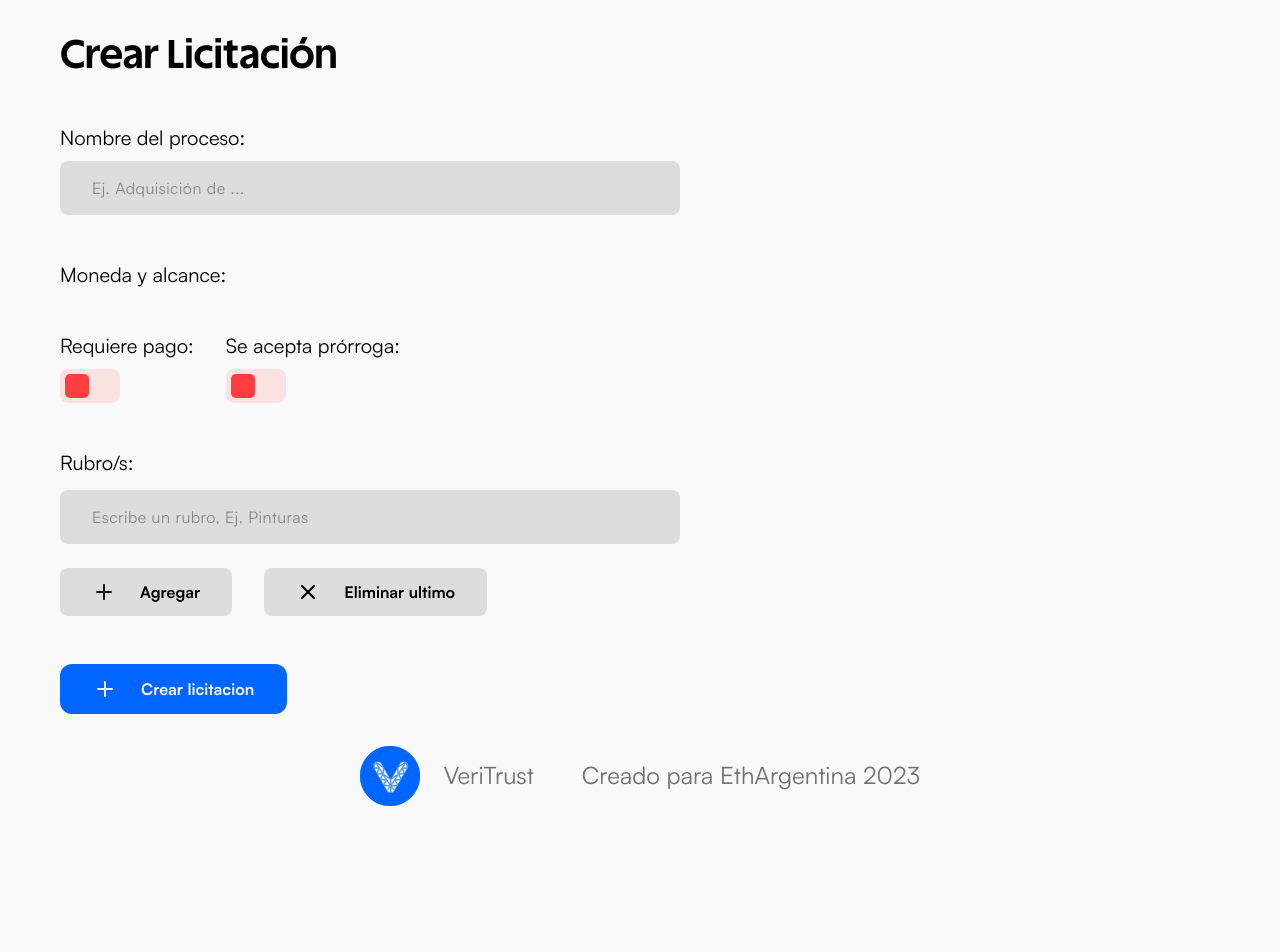
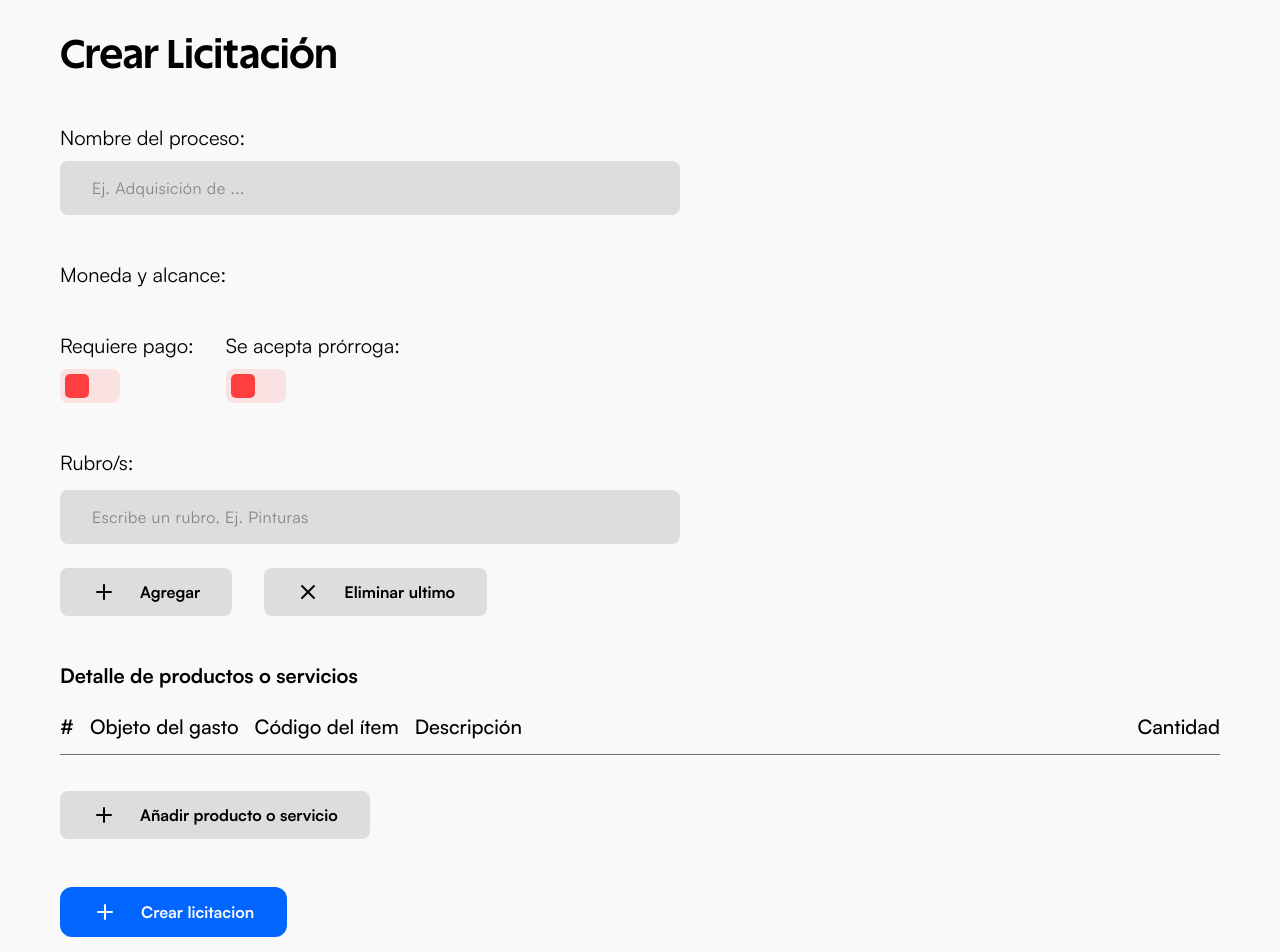
Before and after one commit to P4-Games/VeriTrust-Front, a Next.js app: page /crear-licitacion in a window 1280 px wide. Shown: the top 952 px of the page. Before the commit the page ends 838 px from the top, so only its background shows below. Built offline with nearby package versions, Linux system fonts and the light colour scheme.

Commit message:
update CrearLicitacion

```diff
--- a/app/crear-licitacion/CrearLicitacion.module.scss
+++ b/app/crear-licitacion/CrearLicitacion.module.scss
@@ -18,6 +18,64 @@
       label {
         font-size: 1.25rem;
       }
+      h4 {
+        font-size: 1.25rem;
+        font-family: $font;
+        margin-bottom: 1rem;
+      }
+      .table_button {
+        margin-top: 1.5rem;
+        display: flex;
+        flex-direction: row;
+        align-items: center;
+        justify-content: center;
+        gap: $spacing0_5;
+        padding: 0.75rem 2rem;
+        border-radius: $radius;
+        cursor: pointer;
+        background-color: $background-grey;
+        width: fit-content;
+        border: none;
+        font-family: $font;
+        font-size: 1rem;
+        font-weight: 700;
+        &:hover {
+          background-color: rgba($text, 0.2);
+          transition: all 0.2s ease-in-out;
+        }
+      }
+      .table_list {
+        display: grid;
+        gap: 1rem;
+        grid-template-columns: auto auto auto 1fr auto;
+        .line {
+          border-bottom: 1pt solid $placeholder;
+          grid-column: span 5;
+        }
+        &Header {
+          display: contents;
+          h5 {
+            font-weight: 500;
+            font-family: $font;
+            font-size: 1.25rem;
+          }
+        }
+        &Row {
+          display: contents;
+          .description {
+            justify-content: flex-start;
+          }
+          p {
+            display: flex;
+            flex-direction: row;
+            align-items: center;
+            justify-content: center;
+            color: $text;
+            font-family: $font;
+            font-size: 1rem;
+          }
+        }
+      }
     }
     .form_compound {
       display: flex;
--- a/app/crear-licitacion/page.tsx
+++ b/app/crear-licitacion/page.tsx
@@ -9,27 +9,47 @@ import styles from "./CrearLicitacion.module.scss";
 import Footer from "@/components/Footer/Footer";
 import { Navbar } from "@/components/composed/Navbar/Navbar";
 import { Button } from "@/components/Button/Button";
-import { IconPlus } from "@tabler/icons-react";
+import { IconPlus, IconExternalLink } from "@tabler/icons-react";
 import InputForm from "@/components/InputForm/InputForm";
 import SwitchForm from "@/components/SwitchForm/SwitchForm";
 import DynamicInputForm from "@/components/composed/DynamicInputForm/DynamicInputForm";
-
-interface FormState {
-  name: string;
-  currency: string;
-  requiresPayment: boolean;
-  extensionAcceptance: boolean;
-  rubros: string[];
-}
+import DynamicFormModal from "@/components/composed/DynamicFormModal/DynamicFormModal";
+import { TenderItem, Tender } from "@/constants/tender";
+import Overlay from "@/components/Overlay/Overlay";
 
 export default function CrearLicitacion(): JSX.Element {
-  const [formState, setFormState] = useState<FormState>({
+  const [formState, setFormState] = useState<Tender>({
+    txid: "",
     name: "",
+    type: "Licitacion Pública",
+    opening_date: "",
     currency: "",
-    requiresPayment: false,
-    extensionAcceptance: false,
-    rubros: [""],
+    scope: "Argentina",
+    requires_payment: false,
+    allows_extension: false,
+    categories: [""],
+    quoteType: "Todos los items",
+    additionalInfo: [], //Title and value of the custom input
+    items: [],
+    pliego: "", //IPFS Hash (PDF) - Pliego
+    disposicionAprobatoria: "", //IPFS Hash (PDF)
+    financialRequirements: "",
+    technicalRequirements: "",
+    administrativeRequirements: "",
+    clause: ["", ""], //Documento, Numero GDE, Numero especial, Fecha vinculación -> [datos, IPFS Hash (PDF)]
+    warranty: "",
+    penalties: [""],
+    annexes: [], //Title and IPFS Hash (PDF) of the annexes (array of tuples)
+    dates: {
+      inquiriesStart: "",
+      inquiriesEnd: "",
+      reveal: "",
+      contractStart: "", // It should be "A partir del documento contractual"
+      contractDuration: "", // E.g. "3 months"
+    },
   });
+
+  const [showFormModal, setShowFormModal] = useState(false);
 
   const handleChange = (name: string, inputValue: any) => {
     setFormState({
@@ -48,6 +68,14 @@ export default function CrearLicitacion(): JSX.Element {
   const handleSubmit = (event: FormEvent<HTMLFormElement>) => {
     event.preventDefault();
     console.log(formState);
+  };
+
+  const handleDynamicFormSubmit = (formData: TenderItem) => {
+    formData.id = formState.items.length + 1;
+    setFormState({
+      ...formState,
+      items: [...formState.items, formData],
+    });
   };
 
   return (
@@ -80,28 +108,66 @@ export default function CrearLicitacion(): JSX.Element {
           </div>
           <div className={styles.form_compound}>
             <SwitchForm
-              name="requiresPayment"
-              checked={formState.requiresPayment}
+              name="requires_payment"
+              checked={formState.requires_payment}
               handleChange={handleChange}
               label="Requiere pago:"
             />
             <SwitchForm
-              name="extensionAcceptance"
-              checked={formState.extensionAcceptance}
+              name="allows_extension"
+              checked={formState.allows_extension}
               handleChange={handleChange}
               label="Se acepta prórroga:"
             />
           </div>
           <div className={styles.form_input}>
             <DynamicInputForm
-              dynamicInputs={formState.rubros}
+              dynamicInputs={formState.categories}
               onDynamicInputChange={handleDynamicInputChange}
               type="text"
-              name="rubros"
+              name="categories"
               label="Rubro/s:"
               placeholder="Escribe un rubro, Ej. Pinturas"
             />
           </div>
+          <div className={styles.form_input}>
+            <h4>Detalle de productos o servicios</h4>
+            <section className={styles.table_list}>
+              <div className={styles.table_listHeader}>
+                <h5>#</h5>
+                <h5>Objeto del gasto</h5>
+                <h5>Código del ítem</h5>
+                <h5>Descripción</h5>
+                <h5>Cantidad</h5>
+              </div>
+              <div className={styles.line}></div>
+              {formState.items.map((item, index) => (
+                <div className={styles.table_listRow} key={index}>
+                  <p>{item.id}</p>
+                  <p>{item.object}</p>
+                  <p>{item.code}</p>
+                  <p className={styles.description}>{item.description}</p>
+                  <p>{item.quantity}</p>
+                  {/* <Button
+                  // redirectTo={`/tender/${tender.txid}`}
+                  // className={styles.table_listItemButton}
+                  >
+                    <IconExternalLink />
+                  </Button> */}
+                  <div className={styles.line}></div>
+                </div>
+              ))}
+            </section>
+            <button
+              onClick={() => setShowFormModal(true)}
+              type="button"
+              className={styles.table_button}
+            >
+              <IconPlus /> Añadir producto o servicio
+            </button>
+          </div>
+          {/* <DynamicFormModal onFormSubmit={handleDynamicFormSubmit} /> */}
+          {/* {showFormModal && } */}
           {/* <div>
             <label htmlFor=""></label>
             <input type="datetime-local" />
@@ -113,6 +179,17 @@ export default function CrearLicitacion(): JSX.Element {
             </Button>
           </div>
         </form>
+        {showFormModal && (
+          <>
+            <div>
+              <DynamicFormModal
+                onFormSubmit={handleDynamicFormSubmit}
+                handleClose={() => setShowFormModal(false)}
+              />
+            </div>
+            <Overlay handleClick={() => setShowFormModal(false)} />
+          </>
+        )}
       </main>
       <Footer />
     </>
```
